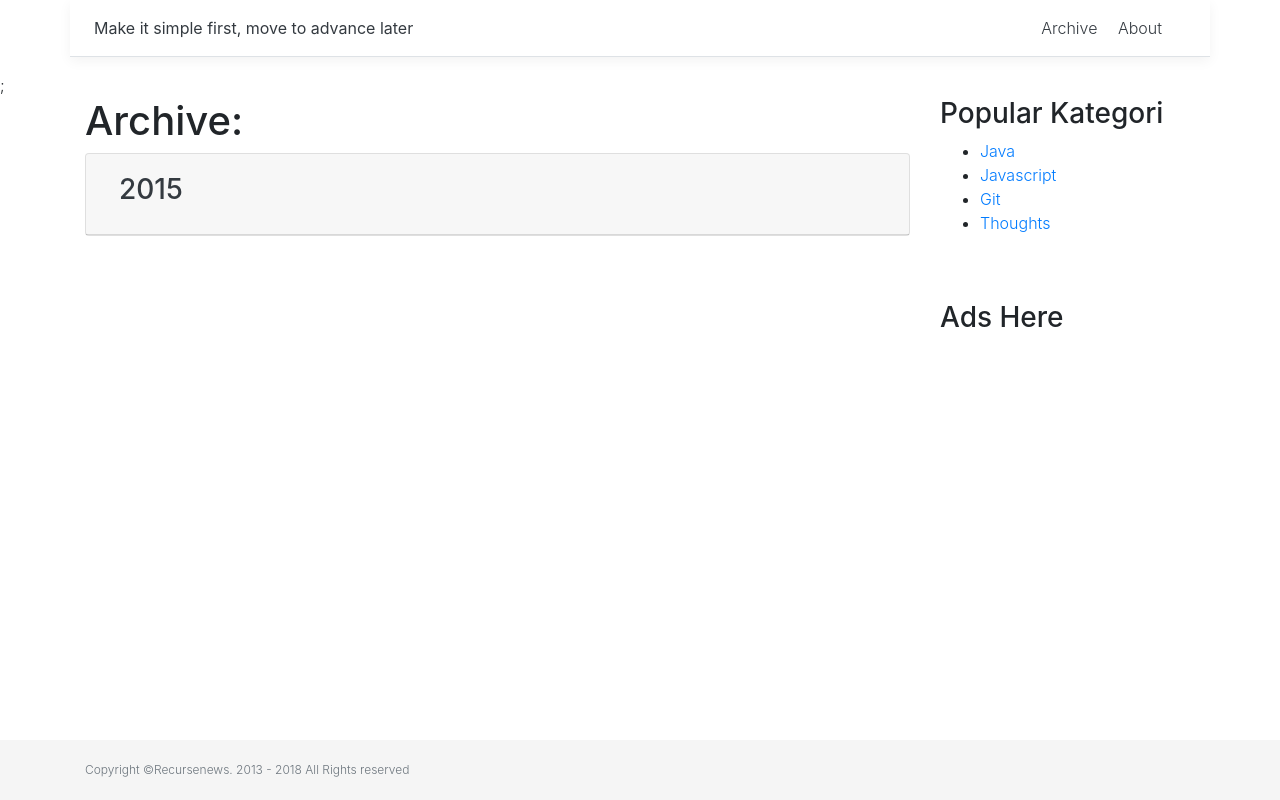
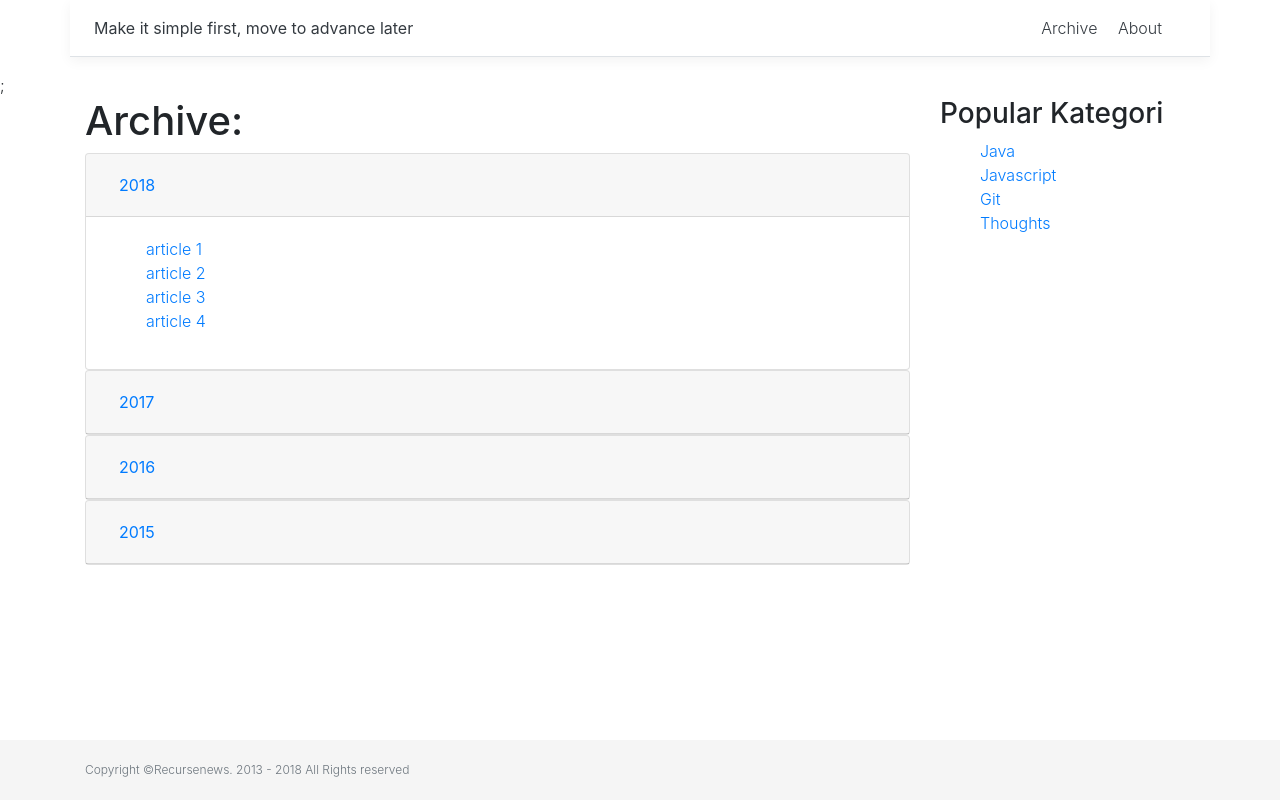
Before and after one commit to fanitriastowo/recursenews, a PHP site: page /archive in a window 1280 px wide. Run offline with PHP 8.4, Linux system fonts and the light colour scheme.

Commit message:
added bootstrap collapse in archive page

```diff
--- a/archive.php
+++ b/archive.php
@@ -23,15 +23,76 @@
 			<h1>Archive:</h1>
 
 			<div id="accordion">
-			  <div class="card">
-			    <div class="card-header" id="headingThree">
+
+				<div class="card"> <!-- 2018 -->
+					<div class="card-header" id="heading2018">
 						<h5 class="mb-0">
-			        <button class="btn btn-link collapsed" data-toggle="collapse" data-target="#collapseThree" aria-expanded="false" aria-controls="collapseThree">
-			          <h3 class="text-dark">2015</h3>
+							<button class="btn btn-link" data-toggle="collapse" data-target="#2018" aria-expanded="true" aria-controls="2018">
+								2018
 							</button>
 						</h5>
 					</div>
-			    <div id="collapseThree" class="collapse" aria-labelledby="headingThree" data-parent="#accordion">
+					<div id="2018" class="collapse show" aria-labelledby="heading2018" data-parent="#accordion">
+						<div class="card-body">
+							<ul>
+								<li><a href="#">article 1</a></li>
+								<li><a href="#">article 2</a></li>
+								<li><a href="#">article 3</a></li>
+								<li><a href="#">article 4</a></li>
+							</ul>
+						</div>
+					</div>
+				</div>
+
+				<div class="card">
+					<div class="card-header" id="heading2017">
+						<h5 class="mb-0">
+							<button class="btn btn-link collapsed" data-toggle="collapse" data-target="#2017" aria-expanded="false" aria-controls="2017">
+								2017
+							</button>
+						</h5>
+					</div>
+					<div id="2017" class="collapse" aria-labelledby="heading2017" data-parent="#accordion">
+						<div class="card-body">
+							<ul>
+								<li><a href="#">article 1</a></li>
+								<li><a href="#">article 2</a></li>
+								<li><a href="#">article 3</a></li>
+								<li><a href="#">article 4</a></li>
+							</ul>
+						</div>
+					</div>
+				</div>
+
+				<div class="card">
+					<div class="card-header" id="heading2016">
+						<h5 class="mb-0">
+							<button class="btn btn-link collapsed" data-toggle="collapse" data-target="#2016" aria-expanded="false" aria-controls="2016">
+								2016
+							</button>
+						</h5>
+					</div>
+					<div id="2016" class="collapse" aria-labelledby="heading2016" data-parent="#accordion">
+						<div class="card-body">
+							<ul>
+								<li><a href="#">article 1</a></li>
+								<li><a href="#">article 2</a></li>
+								<li><a href="#">article 3</a></li>
+								<li><a href="#">article 4</a></li>
+							</ul>
+						</div>
+					</div>
+				</div>
+
+				<div class="card">
+					<div class="card-header" id="heading2015">
+						<h5 class="mb-0">
+							<button class="btn btn-link collapsed" data-toggle="collapse" data-target="#2015" aria-expanded="false" aria-controls="2015">
+								2015
+							</button>
+						</h5>
+					</div>
+					<div id="2015" class="collapse" aria-labelledby="heading2015" data-parent="#accordion">
 						<div class="card-body">
 							<ul>
 								<li><a href="#">Janji Programmer</a></li>
@@ -39,17 +100,14 @@
 						</div>
 					</div>
 				</div>
+
 			</div>
+
 		</article>
 
 		<side class="col-3">
-
 			<div class="sidebar">
 				<?php include 'template/sidebar.html'; ?>
-			</div>
-
-			<div class="ads">
-				<?php include 'template/ads.html'; ?>
 			</div>
 		</side>
 
--- a/css/main.css
+++ b/css/main.css
@@ -1,5 +1,3 @@
-/* Sticky footer styles
--------------------------------------------------- */
 html {
 	font-size: 14px;
   position: relative;
@@ -14,7 +12,6 @@ html {
 
 
 body {
-  /* Margin bottom by footer height */
   margin-bottom: 60px;
 	font-weight: 350;
 }
@@ -22,17 +19,11 @@ body {
   position: absolute;
   bottom: 0;
   width: 100%;
-  /* Set the fixed height of the footer here */
   height: 60px;
-  line-height: 60px; /* Vertically center the text there */
+  line-height: 60px;
   background-color: #f5f5f5;
   font-size: 12px;
 }
-
-
-/* Custom page CSS
--------------------------------------------------- */
-/* Not required for template or sticky footer method. */
 
 .footer > .container {
   padding-right: 15px;
@@ -174,3 +165,7 @@ code {
 .sidebar {
   padding-bottom: 50px;
 }
+
+ul {
+	list-style-type: none;
+}
```
Lines whose indentation alone changed are shown as unchanged.
